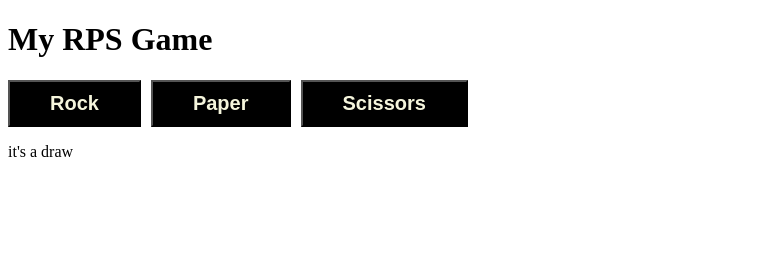
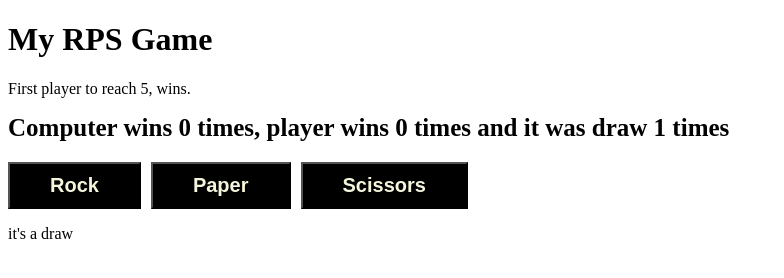
Before and after one commit to adriandrinceanu/rock_paper_scissors---Javascript---Learning-JavaScript, a plain HTML site: page index.html in a window 1280 px wide. Both pictures are taken after a click on the button "Rock". Shown: the whole page, without its empty margins (0-784 px from the left). Drawn offline with Linux system fonts and the light colour scheme.

Commit message:
added scoreboard and score reset

```diff
--- a/index.html
+++ b/index.html
@@ -16,11 +16,21 @@
     .button:hover{
       background-color: rgb(46, 46, 46) ;
     }
+
+    .score{
+      font-size: 25px;
+      font-weight: bolder;
+      margin-bottom: 20px;
+
+    }
   </style>
 </head>
 <body>
   <h1> My RPS Game</h1>
+  <p> First player to reach 5, wins.</p>
+
 <div id="container">
+  <div id="score">Computer wins 0 times, player wins 0 times and it was draw 0 times</div>
 
 </div>
 
--- a/script.js
+++ b/script.js
@@ -52,52 +52,56 @@ function playRound(playerSelection, computerSelection) {
   content.appendChild(scissors);
 
   const buttons = document.querySelectorAll('button');
+  const scoreboard = document.querySelector('#score');
 
-  buttons.forEach((button) =>{
+  scoreboard.setAttribute('class', 'score');
 
-    button.addEventListener('click', ()=>{
-        let computerSelection = getComputerChoice();
-        let winner = playRound(button.value, computerSelection);
-        let para = document.createElement('p');
-        para.textContent = winner;
-        content.appendChild(para);
-    });
 
-  });
+  let computer_winnings = 0;
+  let player_winnings = 0;
+  let draws = 0;
+  let para = document.createElement('p');
+  content.appendChild(para);
 
 
 
+    buttons.forEach((button) => {
+        button.addEventListener('click', ()=>{
+            let computerSelection = getComputerChoice();
+            let winner = playRound(button.value, computerSelection);
+            para.textContent = winner;
 
 
+            if (winner === 'You win, paper beats rock.'
+                    || winner === 'You win, rock beats scissors'
+                    || winner === 'You win, scissors beat paper') {
+                        player_winnings += 1
+                    } else if (winner === "it's a draw") {
+                        draws += 1
+                    } else {
+                        computer_winnings += 1
+                    };
+            scoreboard.textContent = `Computer wins ${computer_winnings} times, player wins ${player_winnings} times and it was draw ${draws} times`;
 
-//   function playGame() {
-//     let computer_winnings = 0;
-//     let player_winnings = 0;
-//     let draws = 0;
+            if (player_winnings === 5) {
+                alert("Human player won!");
+                player_winnings = 0;
+                computer_winnings = 0;
+                draws = 0;
+              };
+              if (computer_winnings === 5) {
+                alert('Computer won! Find Sarah Conner!!!');
+                player_winnings = 0;
+                computer_winnings = 0;
+                draws = 0;
+              };
+              if (draws === 5) {
+                alert('Thight thight tight!');
+                player_winnings = 0;
+                computer_winnings = 0;
+                draws = 0;
+              };
+        });
+  });
 
-//     for (let i = 0; i < 5; i++) {
-
-//         let playerSelection = getPlayerChoice();
-//         let computerSelection = getComputerChoice();
-
-//         console.log('computer:', computerSelection);
-//         console.log('player:', playerSelection);
-
-//         let result = playRound(playerSelection, computerSelection);
-
-//         if (result === 'You win, paper beats rock.'
-//         || result === 'You win, rock beats scissors'
-//         || result === 'You win, scissors beat paper') {
-//             player_winnings += 1
-//         } else if (result === "it's a draw") {
-//             draws += 1
-//         } else {
-//             computer_winnings += 1
-//         }
-//         console.log('result:', result);
-//         }
-//         console.log(`Computer wins ${computer_winnings} times, player wins ${player_winnings} times and it was draw ${draws} times`);
-//     }
-
-
-// console.log(playGame());
+  content.prepend(scoreboard);
```
